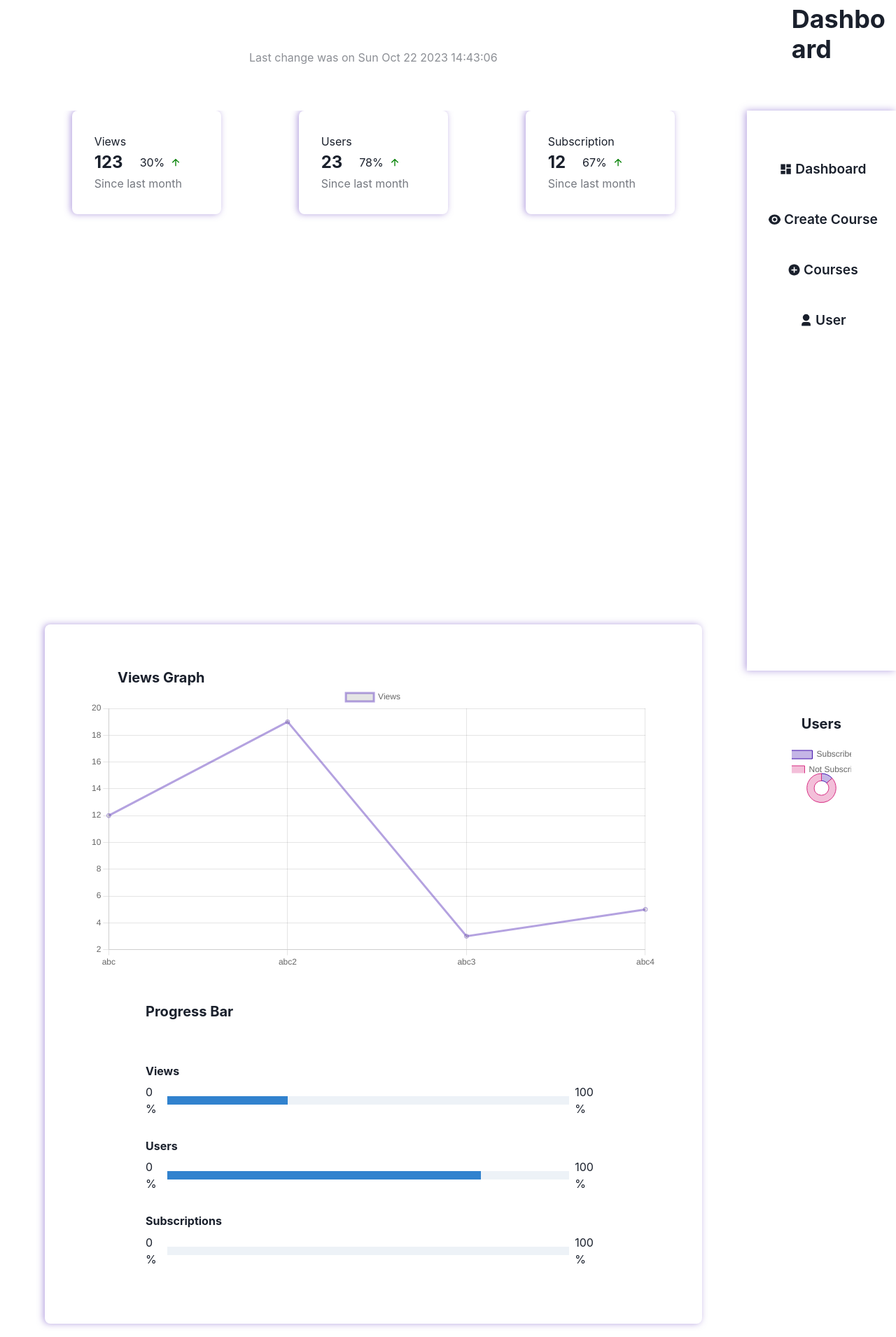
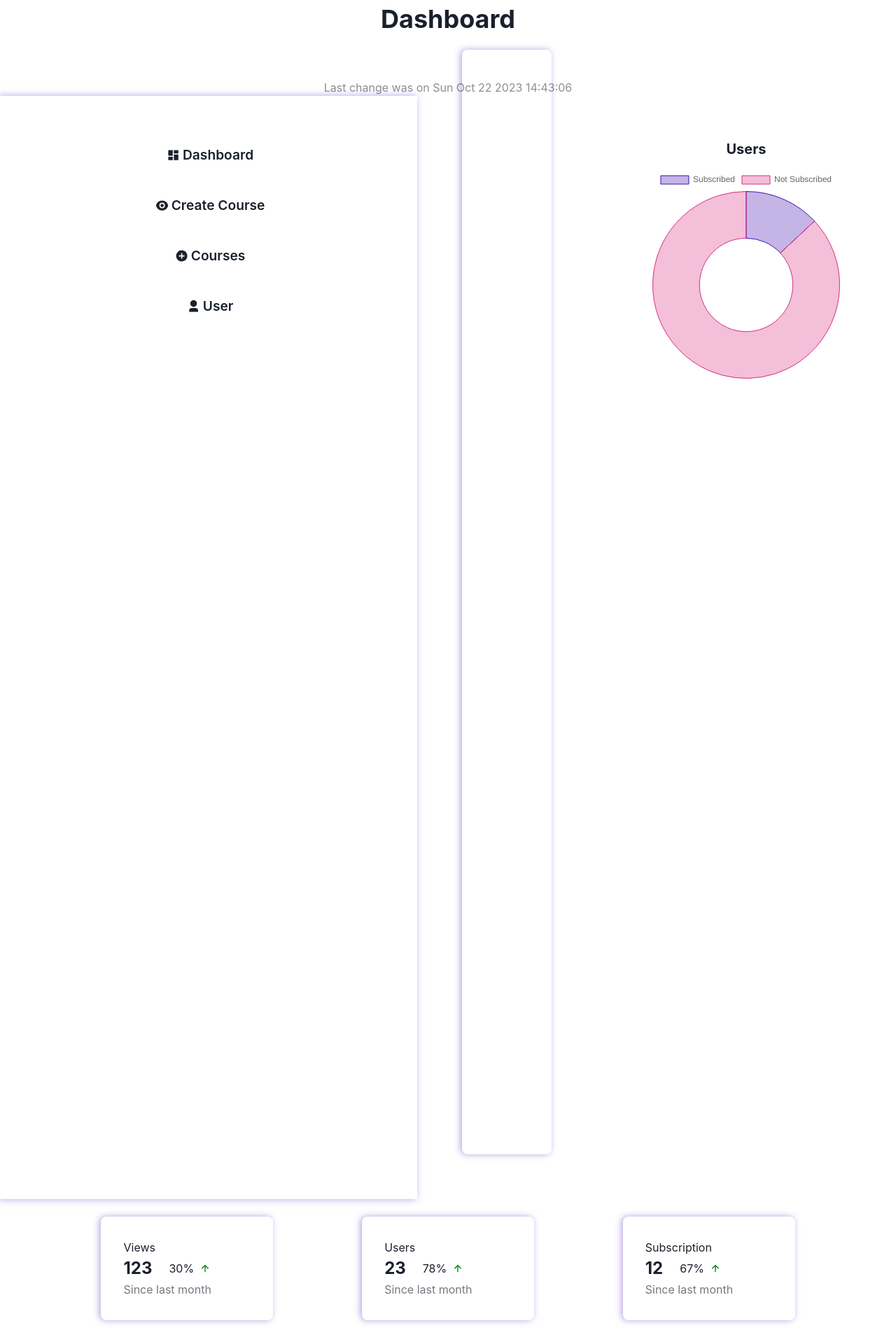
Before and after one commit to anand-harsh/Edumi, a React (Create React App) app: page /admin/dashboard in a window 1280 px wide. Shown: the part 50-1960 px from the top of the page at 70% size. Built offline with nearby package versions, Linux system fonts and the light colour scheme.

Commit message:
added grid item

```diff
--- a/src/components/Admin/Dashboard/Dashboard.jsx
+++ b/src/components/Admin/Dashboard/Dashboard.jsx
@@ -1,5 +1,5 @@
 import React from 'react';
-import { Grid, Box, Text, Heading, Stack, HStack, Progress } from '@chakra-ui/react';
+import { Grid, Box, Text, Heading, Stack, HStack, Progress,GridItem } from '@chakra-ui/react';
 import Sidebar from '../Sidebar';
 import { RiArrowUpDownFill, RiArrowUpLine } from 'react-icons/ri';
 import { DoughnutChart, LineChart } from './Chart';
@@ -47,25 +47,33 @@ const Dashboard = () => {
       minH={'100vh'}
       templateColumns={['1fr', '5fr 1fr']}
     >
-      <Box boxSizing="border-box" py="16" px={['4', '0']}>
+      {/* this shows the updation status of Dashboard */}
+      <GridItem rowStart={2} colStart={1} colEnd={4}  >
         <Text
           textAlign={'center'}
           opacity={0.5}
           children={`Last change was on ${String(new Date()).split('G')[0]}`}
         />
-      </Box>
+      </GridItem>
 
-      <Heading
+
+
+      {/* heading thats says dashboard  */}
+      <GridItem rowStart={1} colStart={1} colEnd={4} > <Heading
         children="Dashboard"
-        ml={['0', '16']}
+
         mb="16"
-        textAlign={['center', 'left']}
-      />
-      <Stack
-        direction={['column', 'row']}
-        minH={'24'}
-        justifyContent={'space-evenly'}
-      >
+        textAlign={'center'}
+      /></GridItem>
+
+<GridItem colStart={1} colEnd={4} rowStart={4} >
+        <Stack
+          direction={['column', 'row']}
+          minH={'24'}
+          justifyContent={'space-evenly'}
+          p="2%"
+        >
+
         <Databox title="Views" qty={123} qtyPercentage={30} profit={true} />
         <Databox title="Users" qty={23} qtyPercentage={78} profit={true} />
         <Databox
@@ -75,8 +83,12 @@ const Dashboard = () => {
           profit={true}
         />
       </Stack>
+      </GridItem>
+
 
       <Sidebar />
+
+
       <Box
         m={['0', '16']}
         borderRadius={'lg'}
```
